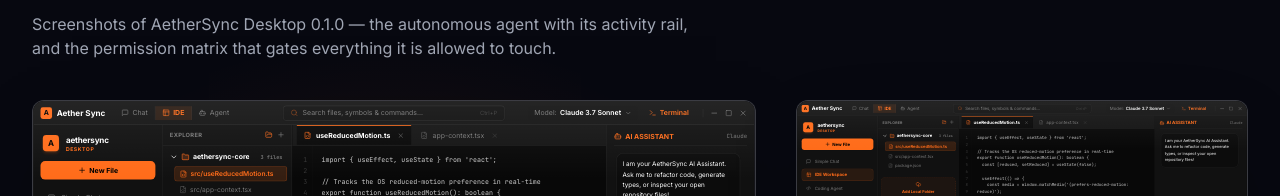
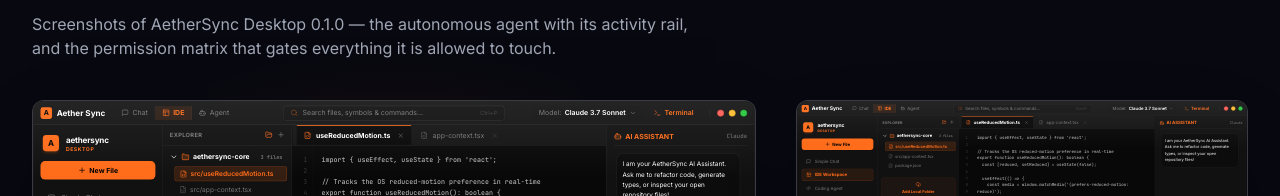
Before and after one commit to usman4116/Aethersyncweb, a Next.js app: page /features in a window 1280 px wide. Shown: the part 1981-2177 px from the top of the page. Built offline with nearby package versions, Linux system fonts and the light colour scheme.

Commit message:
feat: replace window controls with macOS style traffic lights across all desktop simulators

```diff
--- a/components/ui/LiveChatApp.tsx
+++ b/components/ui/LiveChatApp.tsx
@@ -84,9 +84,9 @@
             <Terminal size={12} /> Terminal
           </div>
           <div className="flex items-center gap-2 pl-3 border-l border-[var(--ide-border)]">
-            <Minus size={13} className="hover:text-[var(--ide-text-bright)] cursor-pointer" />
-            <Square size={11} className="hover:text-[var(--ide-text-bright)] cursor-pointer" />
-            <X size={13} className="hover:text-red-400 cursor-pointer" />
+            <div className="w-3 h-3 rounded-full bg-[#ff5f56] border border-[#e0443e] cursor-pointer" />
+            <div className="w-3 h-3 rounded-full bg-[#ffbd2e] border border-[#dea123] cursor-pointer" />
+            <div className="w-3 h-3 rounded-full bg-[#27c93f] border border-[#1aab29] cursor-pointer" />
           </div>
         </div>
       </div>
--- a/components/ui/LiveCodingAgentApp.tsx
+++ b/components/ui/LiveCodingAgentApp.tsx
@@ -63,9 +63,9 @@
             <Terminal size={12} /> Terminal
           </div>
           <div className="flex items-center gap-2 pl-3 border-l border-[var(--ide-border)]">
-            <Minus size={13} className="hover:text-[var(--ide-text-bright)] cursor-pointer" />
-            <Square size={11} className="hover:text-[var(--ide-text-bright)] cursor-pointer" />
-            <X size={13} className="hover:text-red-400 cursor-pointer" />
+            <div className="w-3 h-3 rounded-full bg-[#ff5f56] border border-[#e0443e] cursor-pointer" />
+            <div className="w-3 h-3 rounded-full bg-[#ffbd2e] border border-[#dea123] cursor-pointer" />
+            <div className="w-3 h-3 rounded-full bg-[#27c93f] border border-[#1aab29] cursor-pointer" />
           </div>
         </div>
       </div>
--- a/components/ui/LiveIDEApp.tsx
+++ b/components/ui/LiveIDEApp.tsx
@@ -385,10 +385,28 @@
             <Terminal size={13} /> Terminal
           </button>
 
-          <div className="flex items-center gap-3 ml-1 border-l border-[var(--ide-border)] pl-3">
-            <Minus size={14} className="hover:text-[var(--ide-text-bright)] cursor-pointer" onClick={() => setShowTerminal(false)} title="Minimize terminal" />
-            <Square size={12} className="hover:text-[var(--ide-text-bright)] cursor-pointer" onClick={() => setShowTerminal(true)} title="Maximize terminal" />
-            <X size={14} className="hover:text-red-400 cursor-pointer" onClick={() => { setFiles(DEFAULT_FILES); setProjectName(DEFAULT_PROJECT_NAME); }} title="Reset project" />
+          <div className="flex items-center gap-2 ml-2 pl-3 border-l border-[var(--ide-border)]">
+            <button
+              onClick={() => { setFiles(DEFAULT_FILES); setProjectName(DEFAULT_PROJECT_NAME); }}
+              title="Close / Reset workspace"
+              className="w-3 h-3 rounded-full bg-[#ff5f56] hover:brightness-90 transition-all cursor-pointer border border-[#e0443e] shadow-sm flex items-center justify-center group"
+            >
+              <X size={7} className="opacity-0 group-hover:opacity-100 text-[#5f0000]" />
+            </button>
+            <button
+              onClick={() => setShowTerminal(false)}
+              title="Minimize terminal"
+              className="w-3 h-3 rounded-full bg-[#ffbd2e] hover:brightness-90 transition-all cursor-pointer border border-[#dea123] shadow-sm flex items-center justify-center group"
+            >
+              <Minus size={7} className="opacity-0 group-hover:opacity-100 text-[#5f3f00]" />
+            </button>
+            <button
+              onClick={() => setShowTerminal(true)}
+              title="Expand / Maximize terminal"
+              className="w-3 h-3 rounded-full bg-[#27c93f] hover:brightness-90 transition-all cursor-pointer border border-[#1aab29] shadow-sm flex items-center justify-center group"
+            >
+              <Plus size={7} className="opacity-0 group-hover:opacity-100 text-[#004f00]" />
+            </button>
           </div>
         </div>
       </div>
--- a/components/ui/LiveProvidersApp.tsx
+++ b/components/ui/LiveProvidersApp.tsx
@@ -82,9 +82,9 @@
             <Terminal size={12} /> Terminal
           </div>
           <div className="flex items-center gap-2 pl-3 border-l border-[var(--ide-border)]">
-            <Minus size={13} className="hover:text-[var(--ide-text-bright)] cursor-pointer" />
-            <Square size={11} className="hover:text-[var(--ide-text-bright)] cursor-pointer" />
-            <X size={13} className="hover:text-red-400 cursor-pointer" />
+            <div className="w-3 h-3 rounded-full bg-[#ff5f56] border border-[#e0443e] cursor-pointer" />
+            <div className="w-3 h-3 rounded-full bg-[#ffbd2e] border border-[#dea123] cursor-pointer" />
+            <div className="w-3 h-3 rounded-full bg-[#27c93f] border border-[#1aab29] cursor-pointer" />
           </div>
         </div>
       </div>
--- a/components/ui/LiveTerminalApp.tsx
+++ b/components/ui/LiveTerminalApp.tsx
@@ -53,9 +53,9 @@
             <Terminal size={12} /> Terminal
           </div>
           <div className="flex items-center gap-2 pl-3 border-l border-[var(--ide-border)]">
-            <Minus size={13} className="hover:text-[var(--ide-text-bright)] cursor-pointer" />
-            <Square size={11} className="hover:text-[var(--ide-text-bright)] cursor-pointer" />
-            <X size={13} className="hover:text-red-400 cursor-pointer" />
+            <div className="w-3 h-3 rounded-full bg-[#ff5f56] border border-[#e0443e] cursor-pointer" />
+            <div className="w-3 h-3 rounded-full bg-[#ffbd2e] border border-[#dea123] cursor-pointer" />
+            <div className="w-3 h-3 rounded-full bg-[#27c93f] border border-[#1aab29] cursor-pointer" />
           </div>
         </div>
       </div>
```
